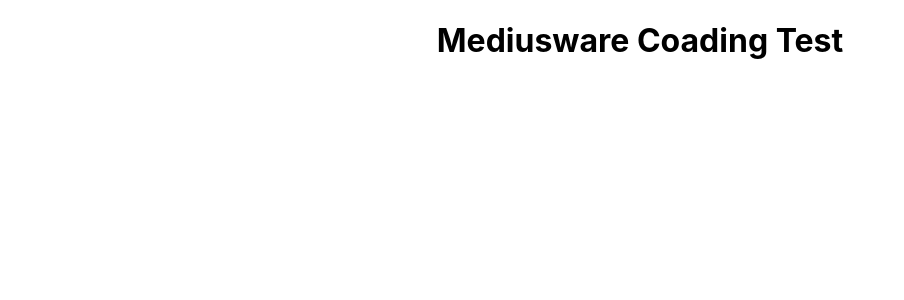
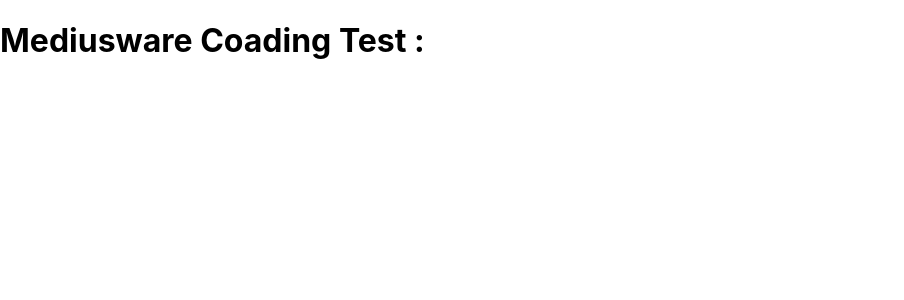
Before and after one commit to Samirun-Shuvo/mediusware-coding-test, a React (Create React App) app: page / in a window 1280 px wide. Shown: the top 300 px of the page, without its empty margins (0-904 px from the left). Built offline with nearby package versions, Linux system fonts and the light colour scheme.

Commit message:
change branch

```diff
--- a/src/App.js
+++ b/src/App.js
@@ -2,8 +2,8 @@ import './App.css';
 
 function App() {
   return (
-    <div className="App">
-      <h1>Mediusware Coading Test</h1>
+    <div>
+      <h1>Mediusware Coading Test : </h1>
     </div>
   );
 }
```
